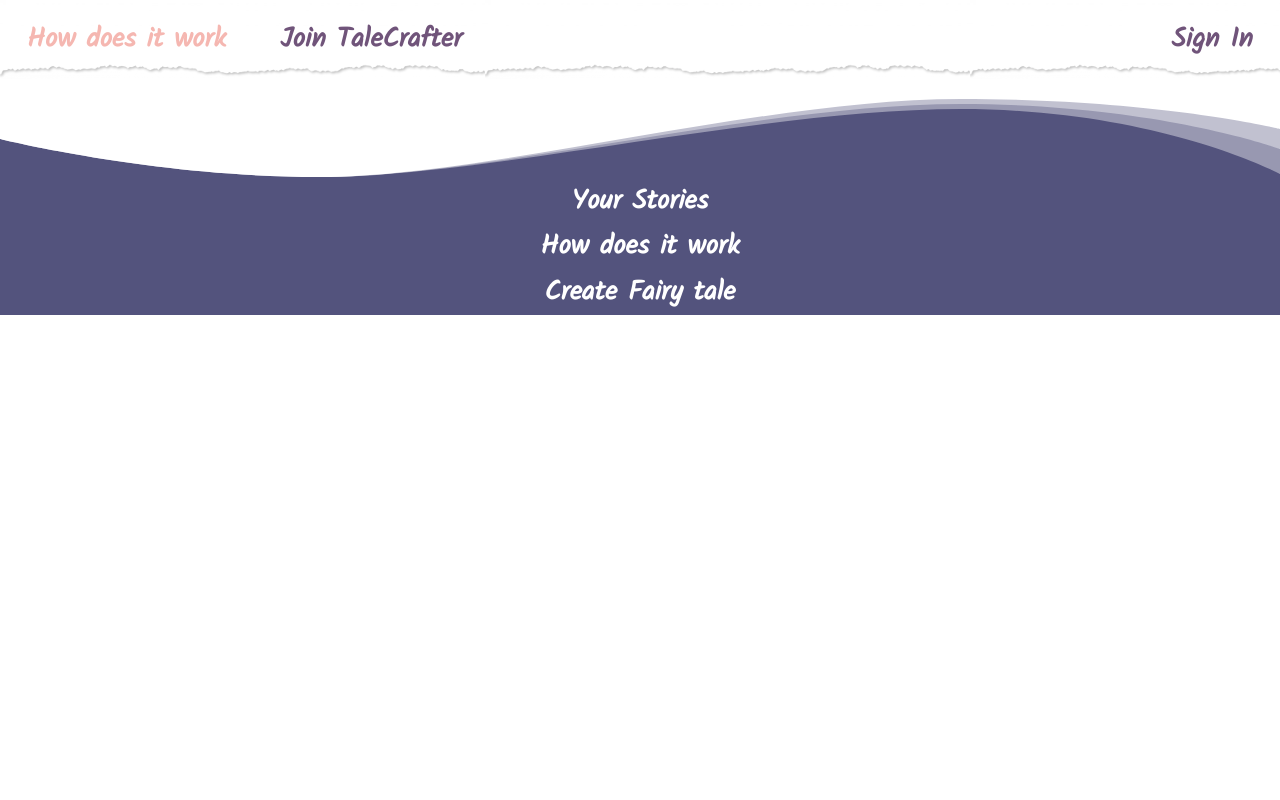
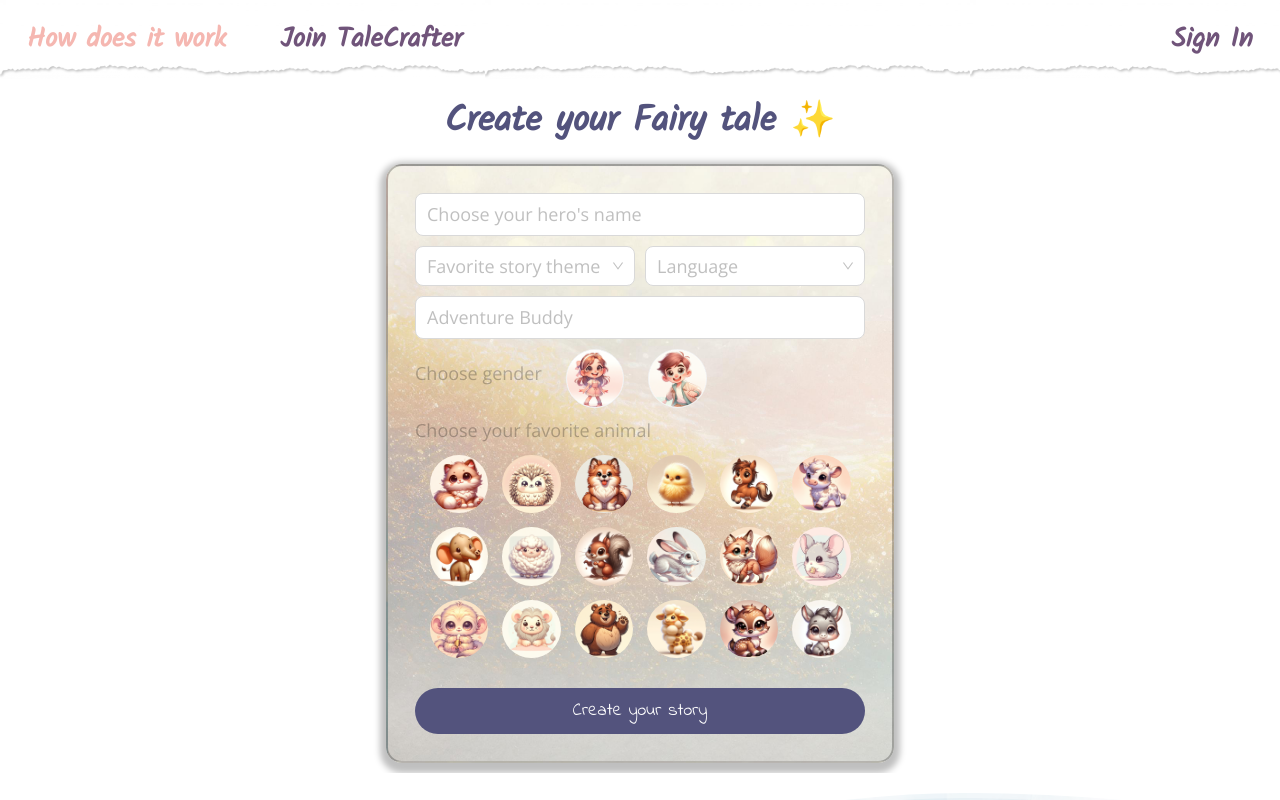
Before and after one commit to AnastasiaBeschaskina/NastyaBesch.github.io, a React (Create React App) app: page / in a window 1280 px wide. Shown: the top 800 px of the page. Built offline with nearby package versions, Linux system fonts and the light colour scheme.

Commit message:
Update Home component setup and routing

```diff
--- a/src/pages/Home.js
+++ b/src/pages/Home.js
@@ -33,7 +33,7 @@ const Home = () => {
   return (
     <>
       <Header userName={userName} userId={userId} />
-      {/* <Main content={mainContent} /> */}
+      <Main content={mainContent} />
       <Footer userId={userId} />
     </>
   );
```
